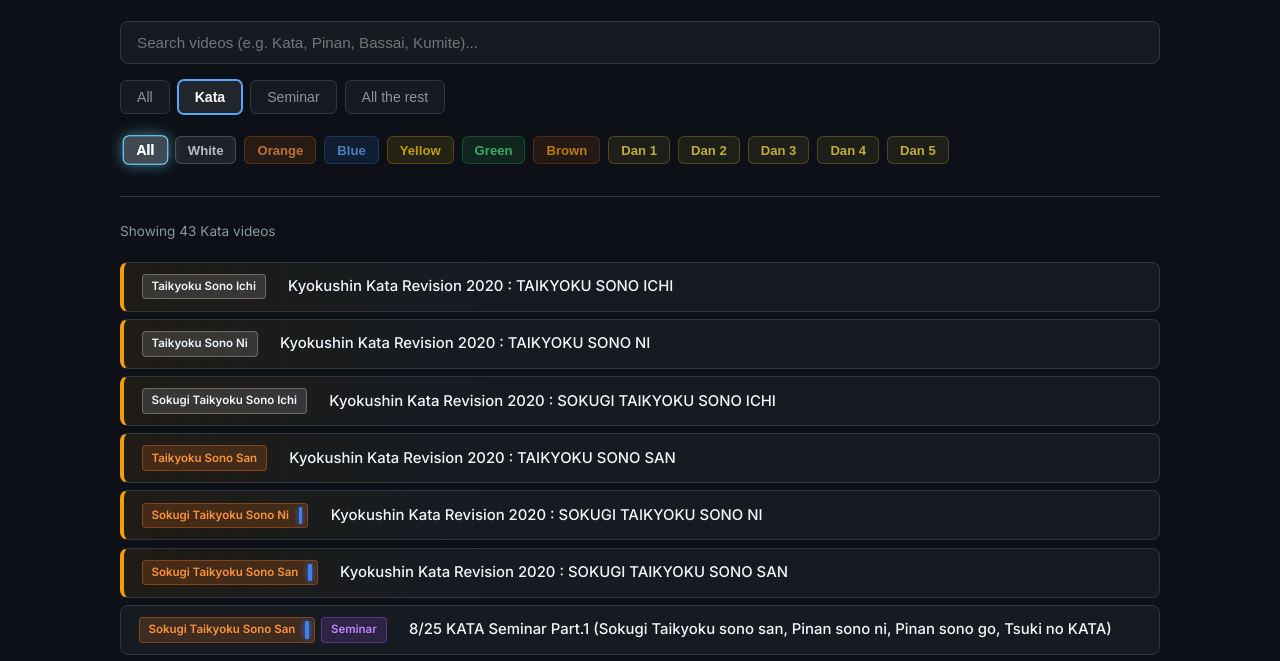
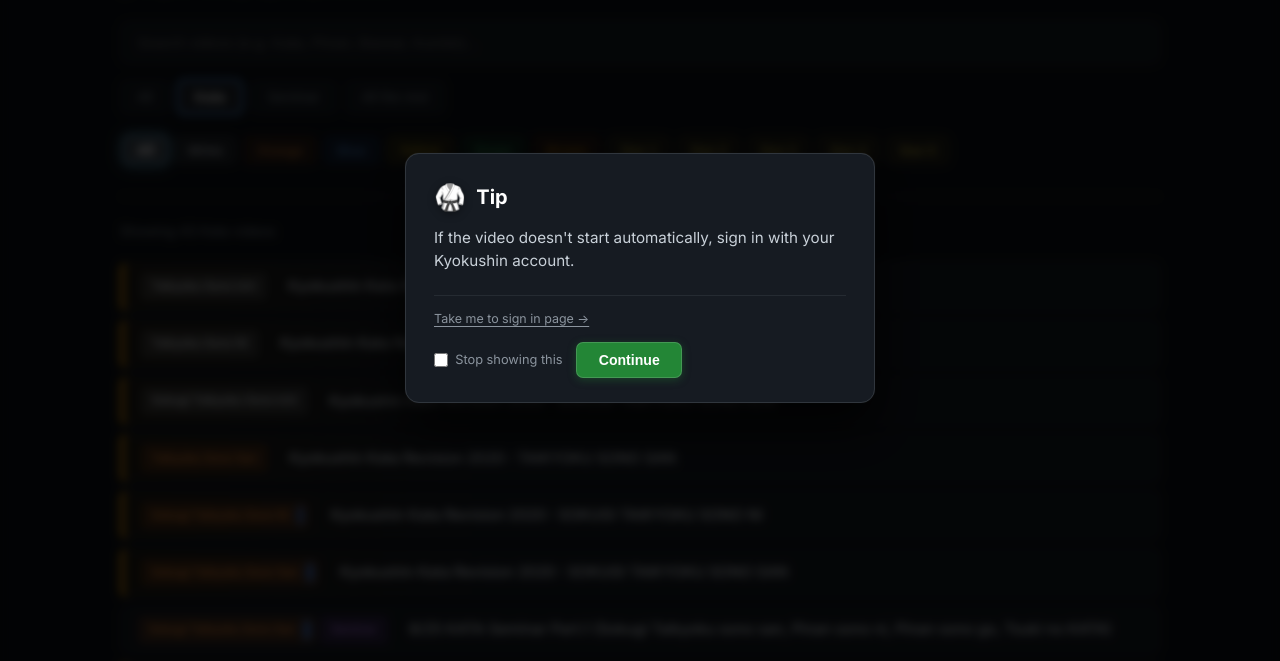
Before and after one commit to abugov/kyokusin-net-kata, a website: page index.html in a window 1280 px wide. Both pictures are taken after a click on the element 640 px from the left and 408 px from the top of the page. Shown: the part 122-783 px from the top of the page. Drawn offline with Linux system fonts and the light colour scheme.

Commit message:
feat: replace login prompt with Tip dialog, persistent 'stop showing this' preference, and direct Continue action

```diff
--- a/index.html
+++ b/index.html
@@ -552,104 +552,128 @@
       left: 0;
       width: 100%;
       height: 100%;
-      background: rgba(0, 0, 0, 0.75);
-      backdrop-filter: blur(4px);
+      background: rgba(0, 0, 0, 0.78);
+      backdrop-filter: blur(5px);
       display: none;
       align-items: center;
       justify-content: center;
       z-index: 999;
-      padding: 1rem;
+      padding: 1.25rem;
     }
 
     .modal-card {
-      background: var(--card-bg);
-      border: 1px solid var(--border);
-      border-radius: 12px;
-      max-width: 520px;
+      background: #161b22;
+      border: 1px solid #30363d;
+      border-radius: 14px;
+      max-width: 470px;
       width: 100%;
-      padding: 1.75rem;
-      box-shadow: 0 20px 40px rgba(0,0,0,0.6);
+      padding: 1.75rem 1.75rem 1.5rem 1.75rem;
+      box-shadow: 0 24px 48px rgba(0, 0, 0, 0.75), 0 0 1px rgba(255, 255, 255, 0.15);
+      position: relative;
     }
 
     .modal-head {
       display: flex;
-      align-items: flex-start;
-      gap: 0.75rem;
-      font-size: 1.15rem;
+      align-items: center;
+      gap: 0.65rem;
+      font-size: 1.25rem;
       font-weight: 700;
-      color: #fff;
-      margin-bottom: 1.25rem;
-      line-height: 1.4;
+      color: #ffffff;
+      margin-bottom: 0.85rem;
     }
 
     .modal-head .doggi {
-      font-size: 1.5rem;
-      flex-shrink: 0;
+      font-size: 1.6rem;
       line-height: 1;
-    }
-
-    .modal-head .video-name {
-      color: #f0f6fc;
-      font-size: 1.1rem;
-      word-break: break-word;
+      filter: drop-shadow(0 2px 4px rgba(0,0,0,0.4));
     }
 
     .modal-body {
+      color: #c9d1d9;
       font-size: 0.95rem;
-      color: var(--text-muted);
-      line-height: 1.6;
-      margin-bottom: 1.5rem;
-      padding: 0.75rem 1rem;
-      background: var(--bg);
-      border-radius: 8px;
-      border: 1px solid rgba(255, 255, 255, 0.05);
+      line-height: 1.55;
+      margin-bottom: 1.4rem;
     }
 
     .modal-foot {
       display: flex;
-      gap: 0.75rem;
-      justify-content: flex-end;
+      align-items: center;
+      justify-content: space-between;
+      gap: 0.85rem;
       flex-wrap: wrap;
-    }
-
-    .btn-action {
-      padding: 0.55rem 1rem;
-      border-radius: 6px;
+      padding-top: 0.85rem;
+      border-top: 1px solid rgba(48, 54, 61, 0.6);
+    }
+
+    .foot-left {
+      display: flex;
+      align-items: center;
+    }
+
+    .link-signin {
+      color: #8b949e;
+      font-size: 0.78rem;
+      text-decoration: underline;
+      text-underline-offset: 3px;
+      transition: color 0.15s ease;
+      cursor: pointer;
+    }
+
+    .link-signin:hover {
+      color: #c9d1d9;
+    }
+
+    .foot-right {
+      display: flex;
+      align-items: center;
+      gap: 0.85rem;
+    }
+
+    .checkbox-label {
+      display: inline-flex;
+      align-items: center;
+      gap: 0.45rem;
+      font-size: 0.8rem;
+      color: #8b949e;
+      cursor: pointer;
+      user-select: none;
+      transition: color 0.15s ease;
+    }
+
+    .checkbox-label:hover {
+      color: #c9d1d9;
+    }
+
+    .checkbox-label input[type="checkbox"] {
+      width: 14px;
+      height: 14px;
+      cursor: pointer;
+      accent-color: #238636;
+    }
+
+    .btn-action.continue {
+      background: #238636;
+      color: #ffffff;
+      border: 1px solid rgba(255, 255, 255, 0.15);
+      padding: 0.55rem 1.35rem;
+      border-radius: 7px;
       font-size: 0.88rem;
       font-weight: 600;
       cursor: pointer;
-      border: 1px solid var(--border);
-      transition: all 0.2s;
-    }
-
-    .btn-action.cancel {
-      background: transparent;
-      color: var(--text-muted);
-      border-color: transparent;
-    }
-
-    .btn-action.cancel:hover {
-      color: #fff;
-    }
-
-    .btn-action.continue {
-      background: #21262d;
-      color: var(--text);
+      transition: all 0.15s ease;
+      box-shadow: 0 2px 8px rgba(35, 134, 54, 0.35);
+      display: inline-flex;
+      align-items: center;
     }
 
     .btn-action.continue:hover {
-      background: #30363d;
-      color: #fff;
-    }
-
-    .btn-action.login {
-      background: var(--accent);
-      border-color: var(--accent);
-      color: #fff;
-    }
-
-    .btn-action.login:hover {
-      background: #f40612;
+      background: #2ea043;
+      transform: translateY(-1px);
+      box-shadow: 0 4px 12px rgba(46, 160, 67, 0.45);
+    }
+
+    .btn-action.continue:active {
+      transform: translateY(0);
     }
 
     @media (max-width: 640px) {
@@ -3124,21 +3148,27 @@
     </div>
   </div>
 
-  <!-- Prompt Modal on Clicking PRIME / MEMBER Video -->
-  <div class="modal-backdrop" id="authModal">
+  <!-- Tip Modal -->
+  <div class="modal-backdrop" id="tipModal" onclick="handleBackdropClick(event)">
     <div class="modal-card">
       <div class="modal-head">
         <span class="doggi">🥋</span>
-        <span class="video-name" id="modalVideoName"></span>
+        <span>Tip</span>
       </div>
       <div class="modal-body">
-        This video requires a <strong id="modalBadgeText" style="color:#f59e0b">PRIME</strong> account.<br>
-        Would you like to open the <strong>Login page</strong> first, or <strong>continue</strong> directly to the video?
+        If the video doesn't start automatically, sign in with your Kyokushin account.
       </div>
       <div class="modal-foot">
-        <button class="btn-action cancel" onclick="closeModal()">Cancel</button>
-        <button class="btn-action continue" onclick="proceedToVideo()">Continue to Video</button>
-        <button class="btn-action login" onclick="openLogin()">Open Login &rarr;</button>
+        <div class="foot-left">
+          <a class="link-signin" href="https://www.kyokushin.net/login" target="_blank" rel="noopener noreferrer">Take me to sign in page &rarr;</a>
+        </div>
+        <div class="foot-right">
+          <label class="checkbox-label">
+            <input type="checkbox" id="stopShowingTip">
+            <span>Stop showing this</span>
+          </label>
+          <button class="btn-action continue" onclick="proceedToVideo()">Continue</button>
+        </div>
       </div>
     </div>
   </div>
@@ -3515,34 +3545,43 @@
 
     function handleCardClick(card) {
       const url = card.getAttribute('data-href');
-      const badge = card.getAttribute('data-badge');
-      const title = card.querySelector('.kata-title').innerText;
-
-      if (badge === 'PRIME' || badge === 'MEMBER') {
+      if (!url) return;
+
+      const hideTip = localStorage.getItem('kyokushin_hide_tip') === 'true';
+      if (hideTip) {
+        window.open(url, '_blank');
+      } else {
         pendingVideoUrl = url;
-        document.getElementById('modalBadgeText').innerText = badge;
-        document.getElementById('modalVideoName').innerText = title;
-        document.getElementById('authModal').style.display = 'flex';
-      } else {
-        window.open(url, '_blank');
+        const checkbox = document.getElementById('stopShowingTip');
+        if (checkbox) checkbox.checked = false;
+        document.getElementById('tipModal').style.display = 'flex';
       }
     }
 
     function closeModal() {
-      document.getElementById('authModal').style.display = 'none';
+      document.getElementById('tipModal').style.display = 'none';
       pendingVideoUrl = '';
+    }
+
+    function handleBackdropClick(event) {
+      if (event.target && event.target.id === 'tipModal') {
+        closeModal();
+      }
     }
 
     function proceedToVideo() {
       const url = pendingVideoUrl;
+      const checkbox = document.getElementById('stopShowingTip');
+      if (checkbox && checkbox.checked) {
+        localStorage.setItem('kyokushin_hide_tip', 'true');
+      }
       closeModal();
       if (url) window.open(url, '_blank');
     }
 
-    function openLogin() {
-      closeModal();
-      window.open('https://www.kyokushin.net/login', '_blank');
-    }
+    document.addEventListener('keydown', (e) => {
+      if (e.key === 'Escape') closeModal();
+    });
 
     function setCategory(cat) {
       currentCategory = cat;
```
Also changed, not shown: build_page.js (+122 -83 lines).
